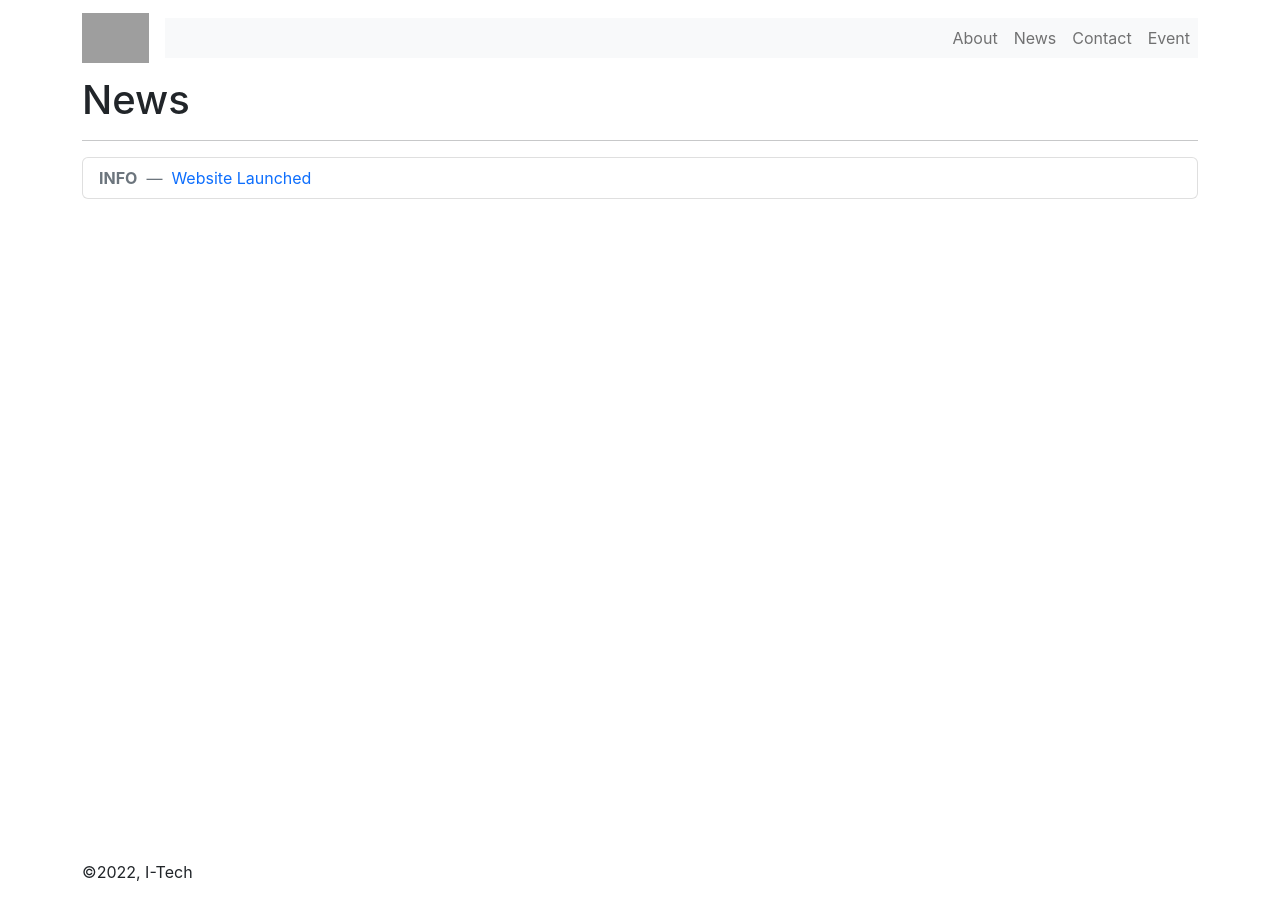
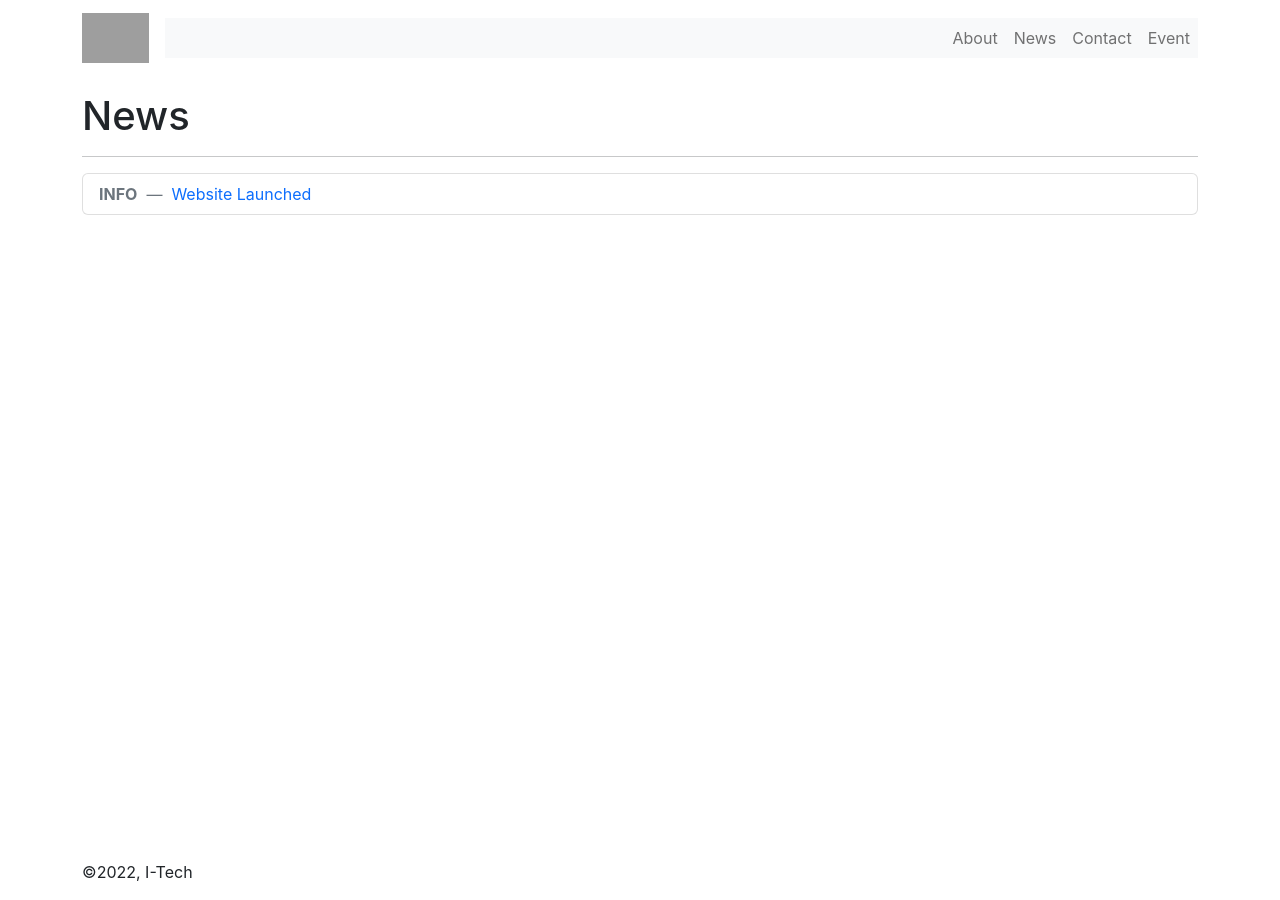
Before and after one commit to itech-uum/news, a Jekyll site: the page built from index.html, in a window 1280 px wide. Built offline with Jekyll 4.4.1, drawn with Linux system fonts in a browser that asks for light colours; grey boxes are pictures that could not be loaded.

Commit message:
Update index.html

```diff
--- a/index.html
+++ b/index.html
@@ -3,7 +3,7 @@ layout: default
 title: I-TECH's News
 ---
 
-<h1>News</h1>
+<h1 class="mt-3">News</h1>
 <hr />
 <ul class="list-group">
     {% for post in site.posts %}
```
